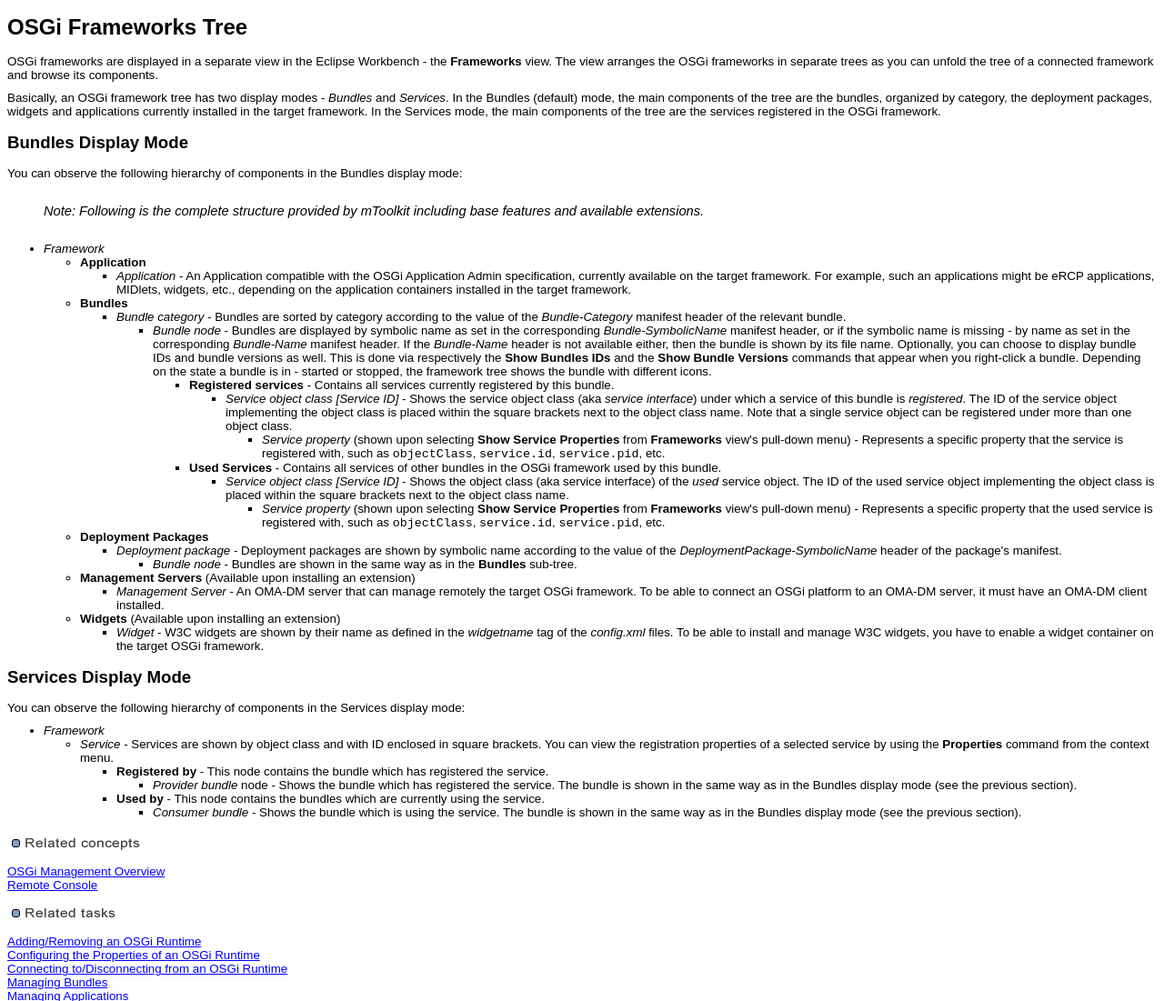
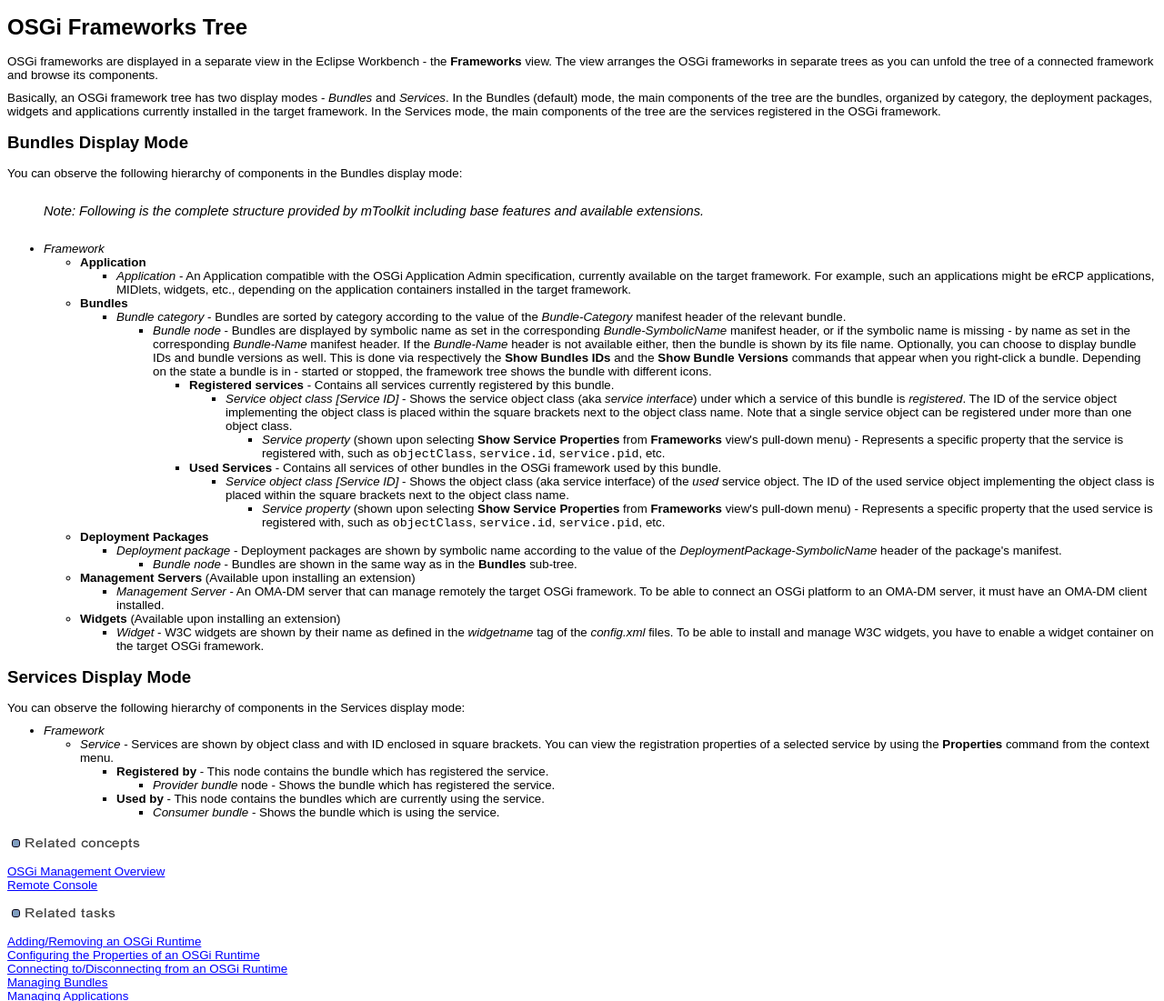
Before and after one commit to eurotech/mtoolkit, a plain HTML site: page docs/user/org.tigris.mtoolkit.userdoc/doc/mbserver/concepts/fw_tree.html in a window 1280 px wide. Shown: the top 1101 px of the page at 91% size. Drawn offline with Linux system fonts and the light colour scheme.

Commit message:
TOOLKIT-1711 - Preferences now include auto-update of bundles and services display mode info is updated.

```diff
--- a/docs/user/org.tigris.mtoolkit.userdoc/doc/mbserver/concepts/fw_tree.html
+++ b/docs/user/org.tigris.mtoolkit.userdoc/doc/mbserver/concepts/fw_tree.html
@@ -88,12 +88,12 @@
           <ul>
             <li><b>Registered by </b> - This node contains the bundle which has registered the service.
               <ul>
-                <li><i>Provider bundle</i> node - Shows  the bundle which has registered the service. The bundle is shown in the same way as in the Bundles display mode (see the previous section). </li>
+                <li><i>Provider bundle</i> node - Shows  the bundle which has registered the service.</li>
               </ul>
             </li>
             <li><b>Used by </b> - This node contains the bundles which are currently using the service.
               <ul>
-                <li><i>Consumer bundle</i> - Shows the  bundle which is using the service. The bundle is shown in the same way as in the Bundles display mode (see the previous section). </li>
+                <li><i>Consumer bundle</i> - Shows the  bundle which is using the service. </li>
               </ul>
             </li>
           </ul>
```
Also changed, not shown: docs/user/org.tigris.mtoolkit.userdoc/doc/mbserver/reference/fw_views.html (+1 -1 lines), docs/user/org.tigris.mtoolkit.userdoc/doc/mbserver/tasks/fw_preferences.html (+4 -2 lines), 2 other files.
